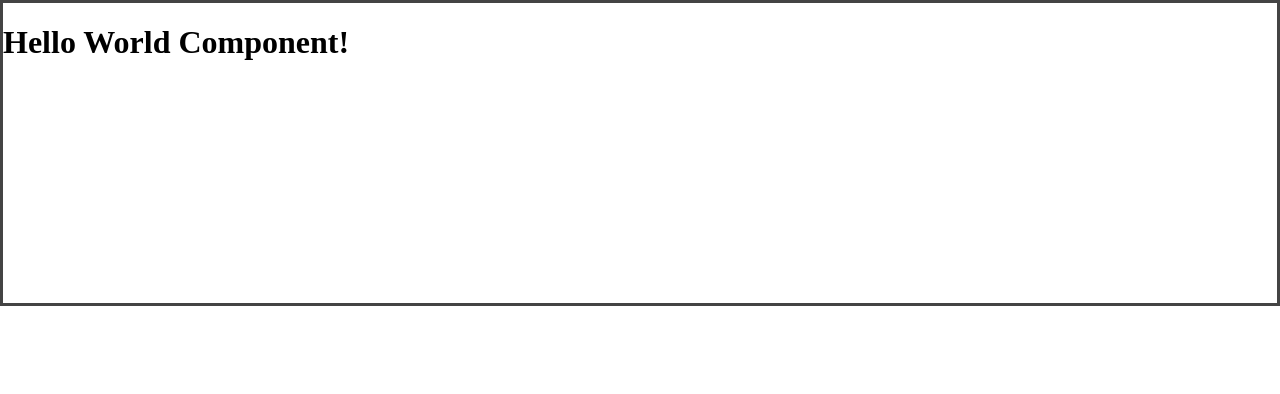
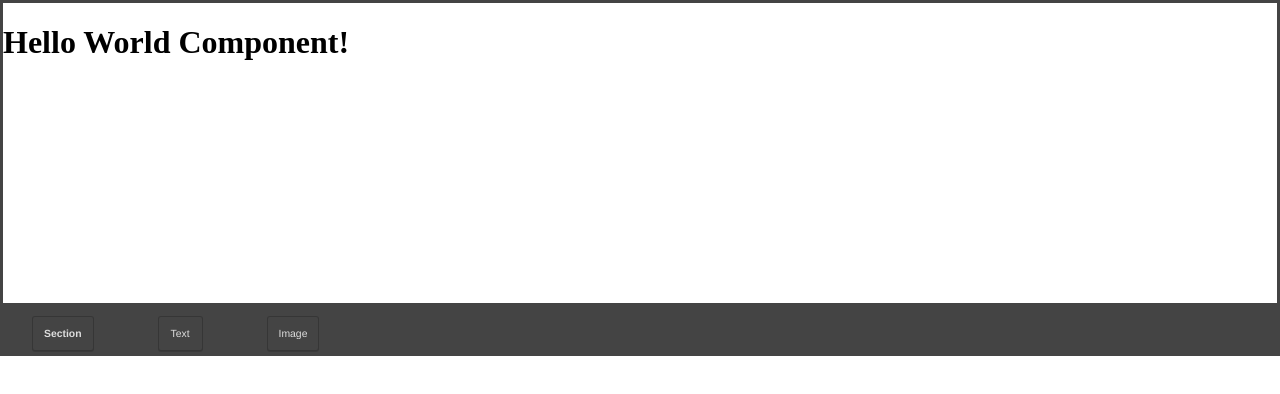
Before and after one commit to hosseinghs/grapejs, a website: page index.html in a window 1280 px wide. Drawn offline with Linux system fonts and the light colour scheme.

Commit message:
blocks added

```diff
--- a/index.html
+++ b/index.html
@@ -15,6 +15,8 @@
     <div id="gjs">
         <h1>Hello World Component!</h1>
     </div>
+
+    <div id="blocks"></div>
 </body>
 
 
@@ -36,6 +38,40 @@
         // Avoid any default panel
         panels: { defaults: [] },
 
+        blockManager: {
+            appendTo: '#blocks',
+            blocks: [
+                {
+                    id: 'section', // id is mandatory
+                    label: '<b>Section</b>', // You can use HTML/SVG inside labels
+                    attributes: { class: 'gjs-block-section hellp' },
+                    content: `<section>
+                                 <h1>This is a simple title</h1>
+                                <div>This is just a Lorem text: Lorem ipsum dolor sit amet</div>
+                              </section>`,
+                },
+                {
+                    id: 'text',
+                    label: 'Text',
+                    content: '<div data-gjs-type="text">Insert your text here</div>',
+                },
+                {
+                    id: 'image',
+                    label: 'Image',
+                    // Select the component once it's dropped
+                    select: false,
+                    // You can pass components as a JSON instead of a simple HTML string,
+                    // in this case we also use a defined component type `image`
+                    content: { type: 'image' },
+                    // This triggers `active` event on dropped components and the `image`
+                    // reacts by opening the AssetManager
+                    activate: true,
+                }
+            ]
+        },
     });
 
+
+
+
 </script>
--- a/style/main.css
+++ b/style/main.css
@@ -7,9 +7,18 @@ body {
   margin: 0 auto;
 }
 
-/* Reset some default styling */
 .gjs-cv-canvas {
   top: 0;
   width: 100%;
   height: 100%;
 }
+
+/* -------------------------------------------------------------------------- */
+/*                                 #blocks css                                */
+/* -------------------------------------------------------------------------- */
+
+.gjs-block {
+  width: auto;
+  height: auto;
+  min-height: auto;
+}
```
